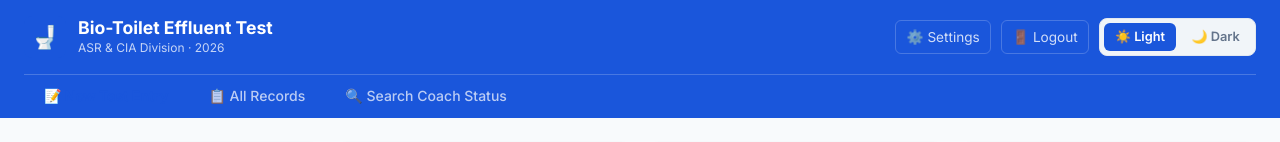
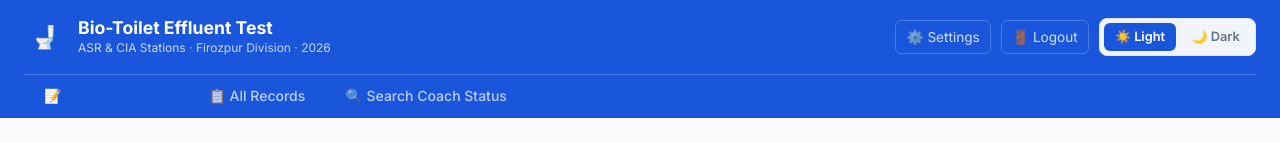
Before and after one commit to biotoiletcwasr-hash/bio-toilet-asr, a Next.js app: page / in a window 1280 px wide. Shown: the top 142 px of the page. Built offline with nearby package versions, Linux system fonts and the light colour scheme; no server answers.

Commit message:
Update division name to ASR & CIA Stations · Firozpur Division

```diff
--- a/app/page.tsx
+++ b/app/page.tsx
@@ -41,7 +41,7 @@ export default function Home() {
                 Bio-Toilet Effluent Test
               </h1>
               <p style={{ fontSize: '.75rem', opacity: .75 }}>
-                ASR & CIA Division · 2026
+                ASR & CIA Stations · Firozpur Division · 2026
               </p>
             </div>
           </div>
@@ -170,7 +170,7 @@ function StatsBar() {
         { icon: '🔬', label: 'pH Limit',  value: '6 – 9',         sub: 'Acceptable range' },
         { icon: '💧', label: 'COD Limit', value: '<1800',          sub: 'mgO₂/L' },
         { icon: '🦠', label: 'FCFC Limit',value: '<107',           sub: 'MPN/100ml' },
-        { icon: '📅', label: 'Year',       value: '2026',           sub: 'ASR & CIA Division' },
+        { icon: '📅', label: 'Year',       value: '2026',           sub: 'ASR & CIA · Firozpur Division' },
       ].map(s => (
         <div key={s.label} className="card" style={{ padding: '1rem', textAlign: 'center' }}>
           <div style={{ fontSize: '1.5rem', marginBottom: '.25rem' }}>{s.icon}</div>
```
